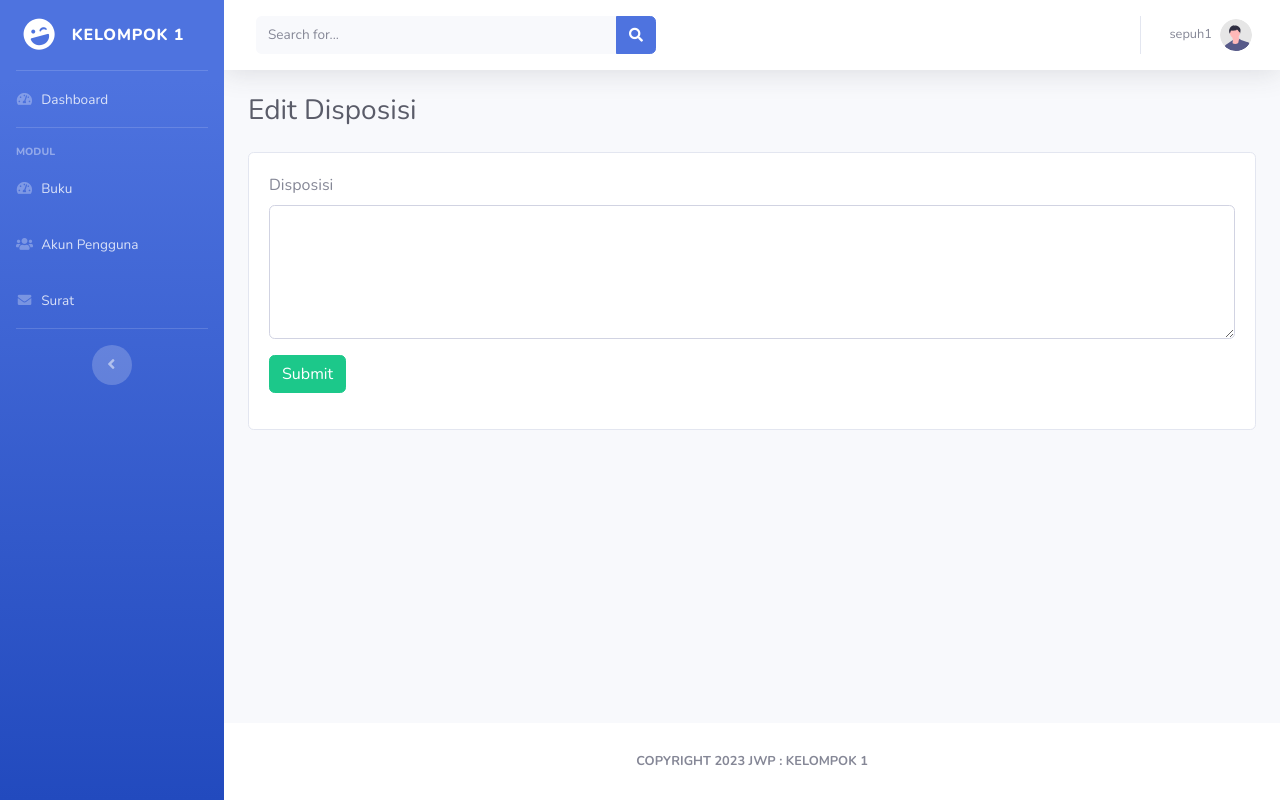
After one commit to JWP-AKII/agendaris-satu, a PHP site: page /surat/edit_disposisi.php?id=1 in a window 1280 px wide. The commit adds this page. Run offline with PHP 8.4, Linux system fonts and the light colour scheme; a user stored in the database is signed in; data that the repository does not hold is empty.

Commit message:
core: improve disposisi

```diff
--- /dev/null
+++ b/surat/edit_disposisi.php
@@ -0,0 +1,40 @@
+<?php require_once('../template/head.php') ?>
+
+<?php require_once('../template/menu.php') ?>
+
+<?php
+$id = $_GET['id'];
+$dataGet = mysqli_query($conn, "SELECT * FROM disposisi_surat WHERE id = '$id'");
+$data = mysqli_fetch_object($dataGet);
+
+?>
+
+<!-- Begin Page Content -->
+<div class="container-fluid">
+
+   <!-- Page Heading -->
+   <h1 class="h3 mb-4 text-gray-800">Edit Disposisi</h1>
+
+   <div class="card">
+      <div class="card-body">
+         <div class="row">
+            <div class="col-md-12">
+               <form action="proses_edit_disposisi.php?id=<?= $id ?>" method="post">
+                  <div class="form-group">
+                     <label for="nama">Disposisi</label>
+                     <textarea class="form-control" required name="disposisi" id="disposisi" rows="5"><?= $data->disposisi ?></textarea>
+                  </div>
+                  <div class="form-group">
+                     <button class="btn btn-success" name="update" type="submit">Submit</button>
+                  </div>
+               </form>
+            </div>
+         </div>
+      </div>
+   </div>
+
+</div>
+
+<!-- /.container-fluid -->
+
+<?php require_once('../template/foot.php') ?>
--- a/surat/proses_hapus_disposisi.php
+++ b/surat/proses_hapus_disposisi.php
@@ -4,7 +4,7 @@ require_once "../conn.php";
 
 $id = $_GET['idx'];
 
-$data= mysqli_query($conn, "DELETE * FROM disposisi_surat WHERE id=$id");
+$data= mysqli_query($conn, "DELETE FROM disposisi_surat WHERE id=$id");
 
 if ($data) {
    echo "<script>alert('Data Berhasil dihapus :p'); window.location.href = 'index.php';</script>";
```
Also changed, not shown: surat/detail.php (+5 -2 lines), surat/index.php (+18 -0 lines), surat/proses_edit_disposisi.php (added, +19 -0 lines).
